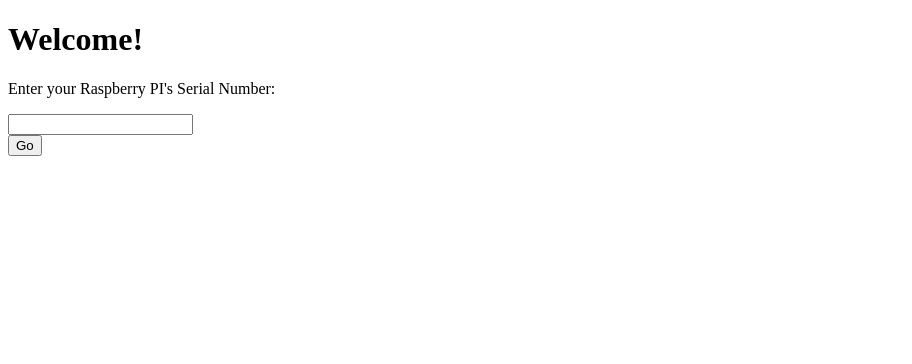
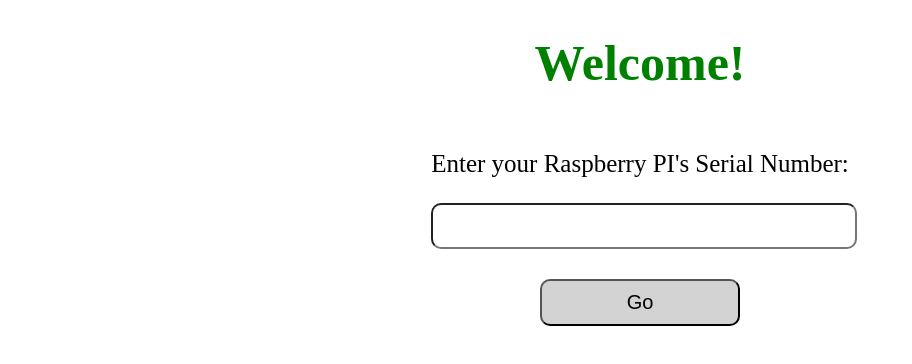
Before and after one commit to biantsh/rpi-web-alerts, a React (Vite) app in the folder client/: page / in a window 1280 px wide. Shown: the top 364 px of the page, without its empty margins (0-912 px from the left). Built offline with nearby package versions, Linux system fonts and the light colour scheme.

Commit message:
css changes

```diff
--- a/client/src/components/AlertPage.jsx
+++ b/client/src/components/AlertPage.jsx
@@ -1,7 +1,7 @@
 import { useState, useEffect, useRef } from "react";
 import { useLocation } from "react-router-dom";
 import { io } from "socket.io-client";
-
+import './AlertPage.scss'
 import Alert from "./Alert";
 
 const AlertPage = () => {
@@ -95,10 +95,15 @@
   }
 
   return (
-    <>
-      <h1>Alert Page</h1>
+    <div className="alert-wrapper">
+  <div className="loader"></div>
+      <div>
+            <h1>Alert Page</h1>
       <p>No device has been detected...</p>
-    </>
+      </div>
+
+
+    </div>
   );
 };
 
--- /dev/null
+++ b/client/src/components/AlertPage.scss
@@ -0,0 +1,49 @@
+.alert-wrapper{
+    display: flex;
+    justify-content: center;
+    align-items: center;
+    flex-direction: column;
+    text-align: center;
+    width: 100%;
+    height: 90vh;
+
+
+
+    h1{
+        font-size: 45px;
+        color: red;
+    }
+
+    p{
+        font-size: 30px;
+
+    }
+}.loader-container {
+    position: fixed;
+    top: 0;
+    left: 0;
+    width: 100%;
+    height: 100%;
+    display: flex;
+    justify-content: center;
+    align-items: center;
+}
+
+.loader {
+    width: 100px;
+    height: 100px;
+    border: 10px solid #FFF;
+    border-bottom-color: #FF3D00;
+    border-radius: 50%;
+    box-sizing: border-box;
+    animation: rotation 1s linear infinite;
+}
+
+@keyframes rotation {
+    0% {
+        transform: rotate(0deg);
+    }
+    100% {
+        transform: rotate(360deg);
+    }
+}
--- a/client/src/components/LoginForm.jsx
+++ b/client/src/components/LoginForm.jsx
@@ -1,6 +1,9 @@
+import './LoginForm.scss'
+
 const LoginForm = ({ newSn, onSnChange, onSubmit }) => {
   return (
     <form onSubmit={onSubmit}>
+      <div className='login-wrapper'>
         <div>
           <p>Enter your Raspberry PI's Serial Number:</p>
           <input value={newSn} onChange={onSnChange}></input>
@@ -8,6 +11,7 @@
         <div>
           <button type='submit'>Go</button>
         </div>
+      </div>
     </form>
   );
 };
--- /dev/null
+++ b/client/src/components/LoginForm.scss
@@ -0,0 +1,42 @@
+.login-wrapper{
+    display: flex;
+    justify-content: center;
+    align-items: center;
+    flex-direction: column;
+    gap: 30px;
+    text-align: center;
+
+
+
+    @media(max-width: 1500px){
+        text-align: center;
+    }
+
+    p{
+        font-size: 25px;
+
+
+    }
+
+
+    input{
+        width: 100%;
+        height: 40px;
+        border-radius: 10px;
+        font-size: 20px;
+    }
+
+    button{
+        padding: 10px;
+        width: 200px;
+        border-radius: 10px;
+        font-size: 20px;
+        background-color:lightgray;
+        cursor: pointer;
+    }
+    button:hover{
+        background-color: transparent;
+        transition: 0.3s ease-in-out;
+        background-color: rgb(149, 207, 149) ;
+    }
+}
--- a/client/src/components/LoginPage.jsx
+++ b/client/src/components/LoginPage.jsx
@@ -21,7 +21,7 @@
 
   return (
     <>
-      <h1>Welcome!</h1>
+      <h1 style={{textAlign:'center', fontSize:'50px', color:"green"}}>Welcome!</h1>
       <LoginForm newSn={newSn} onSnChange={handleSnChange} onSubmit={handleSubmit} />
     </>
   );
```
Lines whose indentation alone changed are shown as unchanged.
